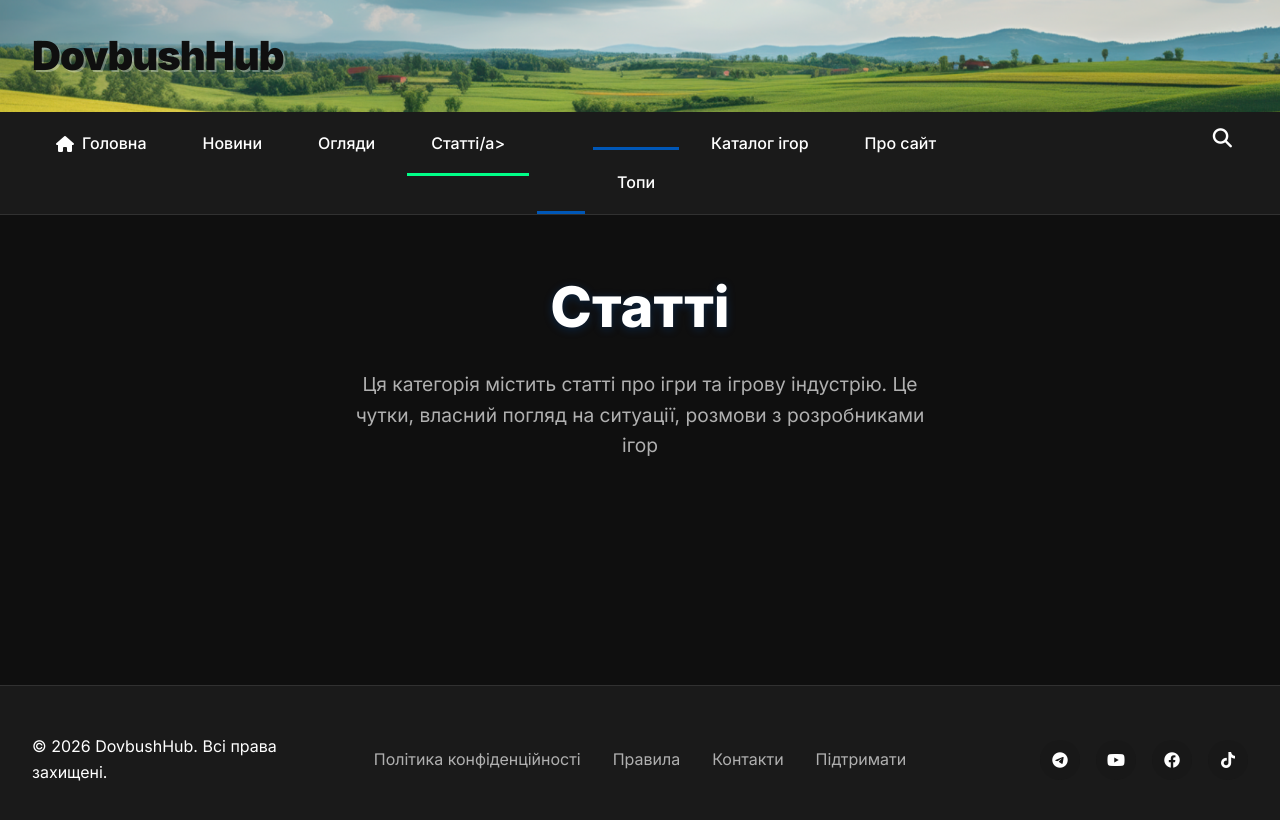
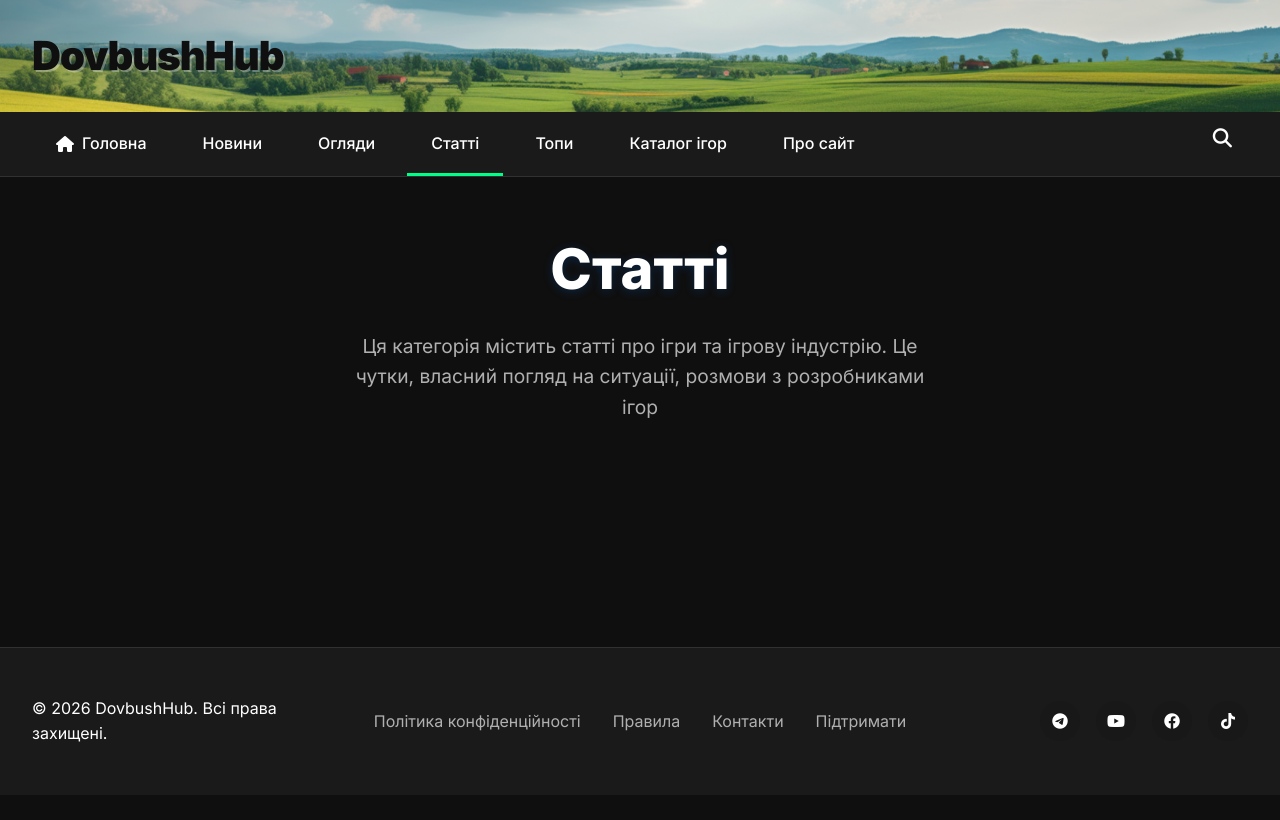
Before and after one commit to dovbush-media/dovbush-media.github.io, a Jekyll site: the page built from statti.html, in a window 1280 px wide. Shown: the top 820 px of the page. Built offline with Jekyll 4.4.1, drawn with Linux system fonts in a browser that asks for light colours.

Commit message:
Update default.html

```diff
--- a/_layouts/default.html
+++ b/_layouts/default.html
@@ -65,7 +65,7 @@
         <li><a href="/" {% if page.url == "/" %}class="active"{% endif %}><i class="fas fa-home"></i> Головна</a></li>
         <li><a href="/news" {% if page.url contains "news" %}class="active"{% endif %}>Новини</a></li>
         <li><a href="/reviews" {% if page.url contains "reviews" %}class="active"{% endif %}>Огляди</a></li>
-        <li><a href="/statti" {% if page.url contains "statti" %}class="active"{% endif %}>Статті/a></li>
+        <li><a href="/statti" {% if page.url contains "statti" %}class="active"{% endif %}>Статті</a></li>
         <li><a href="/tops" {% if page.url contains "tops" %}class="active"{% endif %}>Топи</a></li>
         <li><a href="/uagames" {% if page.url contains "uagames" %}class="active"{% endif %}>Каталог ігор</a></li>
         <li><a href="/about" {% if page.url contains "about" %}class="active"{% endif %}>Про сайт</a></li>
```
